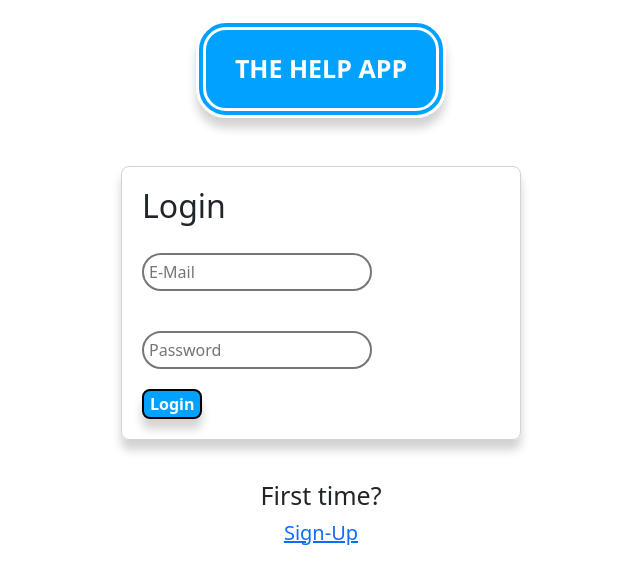
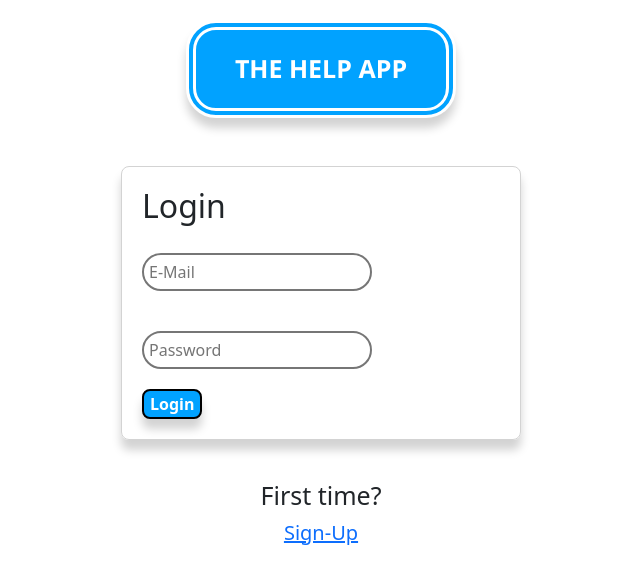
Before and after one commit to chrisbelloso/help-frontend, a React (Create React App) app: page /login in a window 1280 px wide. Shown: the top 584 px of the page, without its empty margins (319-959 px from the left). Built offline with nearby package versions, Linux system fonts and the light colour scheme.

Commit message:
changed css

```diff
--- a/src/views/auth.css
+++ b/src/views/auth.css
@@ -13,7 +13,7 @@
   background-color: rgb(1, 162, 255);
   display: flex;
   justify-content: center;
-  width: 250px;
+  width: 270px;
   padding: 20px;
   font-size: 25px;
   font-weight: bold;
```
